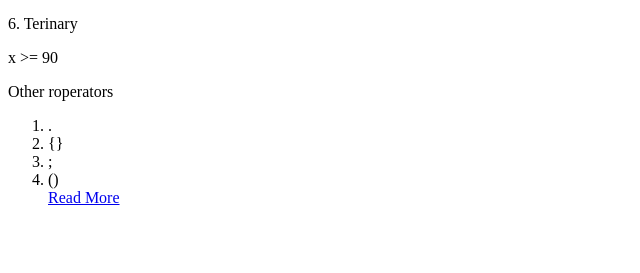
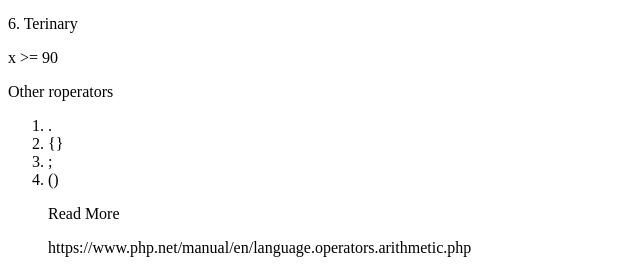
Before and after one commit to girmachew82/ip2, a PHP site: page /operators.php in a window 1280 px wide. Shown: the part 1061-1334 px from the top of the page, without its empty margins (0-640 px from the left). Before the commit the page ends 1266 px from the top, so only its background shows below. Run offline with PHP 8.4, Linux system fonts and the light colour scheme.

Commit message:
Update operators.php

```diff
--- a/operators.php
+++ b/operators.php
@@ -83,4 +83,6 @@ echo "<p>Other roperators </p>";
     <li>;</li>
     <li>()</li>
 </lo>
-    <a href="https://www.php.net/manual/en/language.operators.arithmetic.php">Read More</a>
+    <p>Read More</p>
+   https://www.php.net/manual/en/language.operators.arithmetic.php
+    <br>
```
